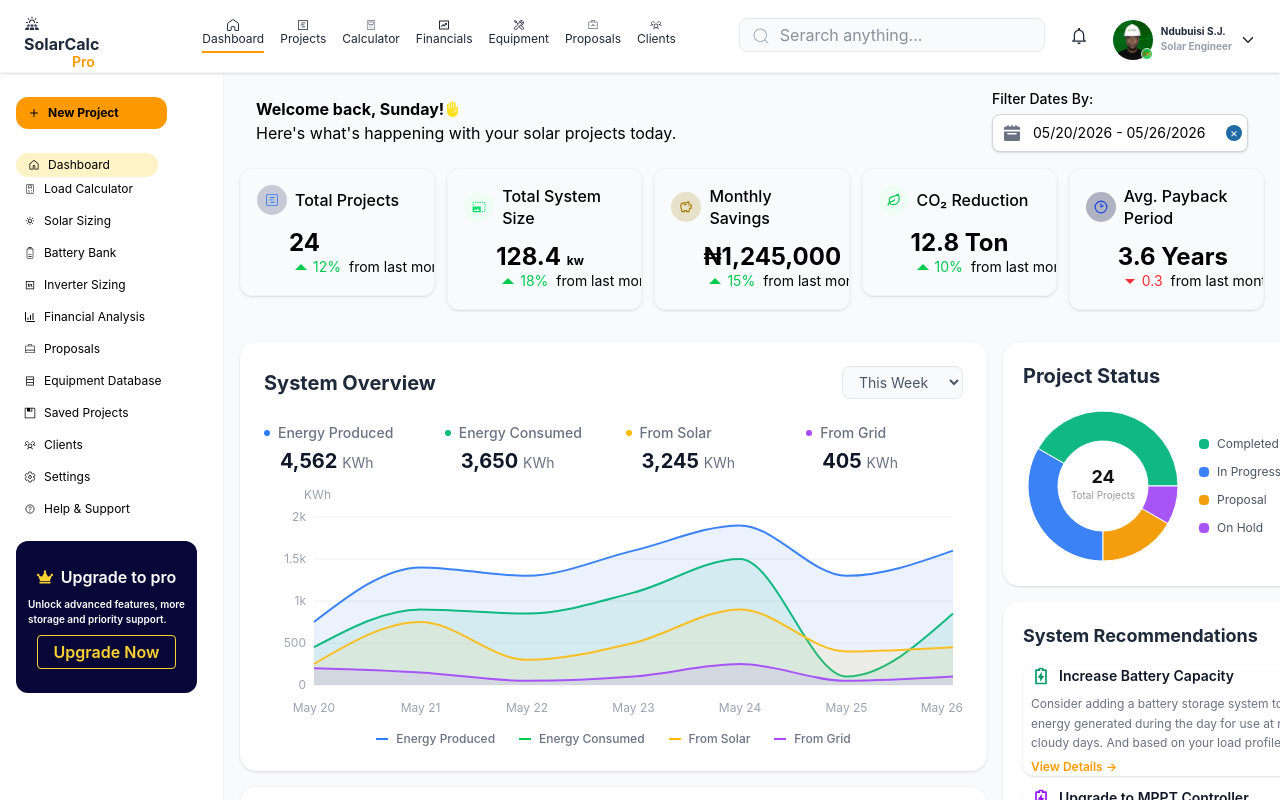
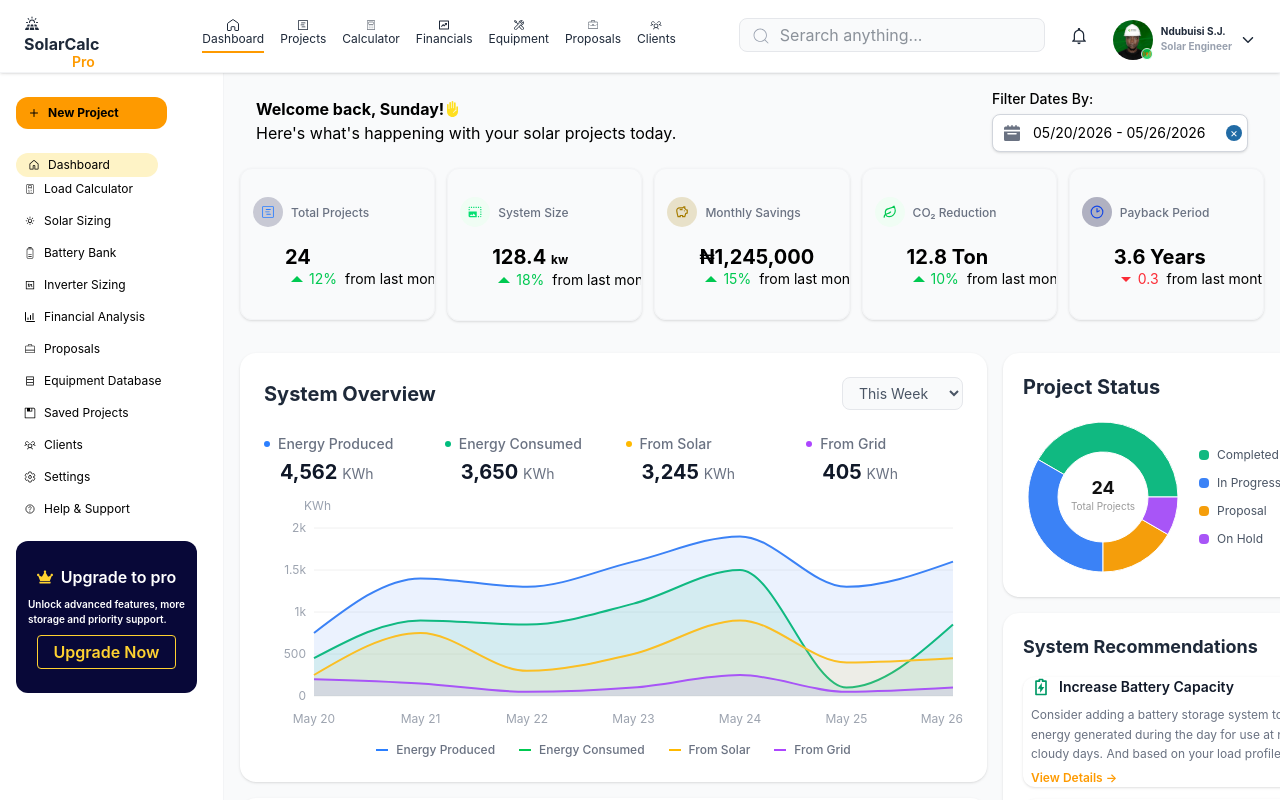
Before and after one commit to NSJeremiah01/solar-calculator, a React (Vite) app: page / in a window 1280 px wide. Shown: the top 800 px of the page. Built offline with nearby package versions, Linux system fonts and the light colour scheme.

Commit message:
I added a new lines of code

```diff
--- a/src/Components/Body.jsx
+++ b/src/Components/Body.jsx
@@ -26,7 +26,7 @@ function Body() {
     };
   return (
 <>
-  <div className="w-full px-4 pb-8">
+  <div className="w-full px-4 pb-8 overflow-x-hidden">
     <div className="flex items-center p-4 justify-between">
       <div className="">
       <div className="flex items-center">
@@ -49,22 +49,22 @@ function Body() {
     <div className="grid grid-cols-2 sm:grid-cols-3 lg:grid-cols-5 gap-3 mb-4 ">
       <div>
         <Card  className="w-full border border-gray-100 shadow-sm">
-          <CardHeader>
+          <CardHeader className="pb-1 pt-3 px-3">
             <div className="flex items-center gap-2 ">
               <span className="bg-[#080838]/20 rounded-full p-2 ">
               <GoProjectRoadmap className="text-blue-500  " />
               </span>
-            <CardTitle> Total Projects</CardTitle>
+            <CardTitle className="text-xs font-medium text-gray-500 leading-tight"> Total Projects</CardTitle>
             </div>
           </CardHeader>
 
 
-          <CardContent>
+          <CardContent className="px-3 pb-3">
 
 
            <div className="flex flex-col items-start pl-8 ">
 
-              <p className="text-2xl font-bold leading-none">24</p>
+              <p className="text-xl font-bold leading-none">24</p>
 
              <div className="flex items-center leading-none">
               <IoMdArrowDropup className="text-2xl text-green-500" />
@@ -80,22 +80,22 @@ function Body() {
 
         <div>
         <Card className="w-full border border-gray-100 shadow-sm">
-          <CardHeader>
+          <CardHeader className="pb-1 pt-3 px-3">
             <div className="flex items-center gap-2 ">
               <span className="bg-green-50 rounded-full p-2 ">
               <MdPhotoSizeSelectLarge className="text-green-400 " />
               </span>
-            <CardTitle> Total System Size</CardTitle>
+            <CardTitle className="text-xs font-medium text-gray-500 leading-tight">System Size</CardTitle>
             </div>
           </CardHeader>
 
 
-          <CardContent>
+          <CardContent className="px-3 pb-3">
 
 
            <div className="flex flex-col items-start pl-8 ">
 
-              <p className="text-2xl font-bold leading-none">128.4 <span className="text-xs ">kw</span></p>
+              <p className="text-xl font-bold leading-none">128.4 <span className="text-xs ">kw</span></p>
 
              <div className="flex items-center leading-none ">
               <IoMdArrowDropup className="text-2xl text-green-500" />
@@ -111,22 +111,22 @@ function Body() {
 
       <div>
         <Card  className="w-full border border-gray-100 shadow-sm">
-          <CardHeader>
+          <CardHeader className="pb-1 pt-3 px-3">
             <div className="flex items-center gap-2 ">
               <span className="bg-[#a67c00]/20 rounded-full p-2 ">
               <MdOutlineSavings className="text-[#a67c00]  " />
               </span>
-            <CardTitle> Monthly Savings</CardTitle>
+            <CardTitle className="text-xs font-medium text-gray-500 leading-tight"> Monthly Savings</CardTitle>
             </div>
           </CardHeader>
 
 
-          <CardContent>
+          <CardContent className="px-3 pb-3">
 
 
            <div className="flex flex-col items-start pl-8 ">
 
-              <p className="text-2xl font-bold leading-none ">₦1,245,000</p>
+              <p className="text-xl font-bold leading-none ">₦1,245,000</p>
 
              <div className="flex items-center leading-none ">
               <IoMdArrowDropup className="text-2xl text-green-500" />
@@ -142,22 +142,22 @@ function Body() {
 
       <div>
         <Card  className="w-full border border-gray-100 shadow-sm">
-          <CardHeader>
+          <CardHeader className="pb-1 pt-3 px-3">
             <div className="flex items-center gap-2 ">
               <span className="bg-green-50 rounded-full p-2 ">
               <LuLeaf className="text-green-500 " />
               </span>
-            <CardTitle> CO₂ Reduction</CardTitle>
+            <CardTitle className="text-xs font-medium text-gray-500 leading-tight"> CO₂ Reduction</CardTitle>
             </div>
           </CardHeader>
 
 
-          <CardContent>
+          <CardContent className="px-3 pb-3">
 
 
            <div className="flex flex-col items-start pl-8 ">
 
-              <p className="text-2xl font-bold leading-none">12.8 Ton</p>
+              <p className="text-xl font-bold leading-none">12.8 Ton</p>
 
              <div className="flex items-center leading-none">
               <IoMdArrowDropup className="text-2xl text-green-500" />
@@ -173,22 +173,22 @@ function Body() {
 
       <div>
         <Card  className="w-full border border-gray-100 shadow-sm">
-          <CardHeader>
+          <CardHeader className="pb-1 pt-3 px-3">
             <div className="flex items-center gap-2 ">
               <span className="bg-[#080838]/30 rounded-full p-2 ">
               <LuClock2 className="text-blue-700  " />
               </span>
-            <CardTitle> Avg. Payback Period</CardTitle>
+            <CardTitle className="text-xs font-medium text-gray-500 leading-tight">Payback Period</CardTitle>
             </div>
           </CardHeader>
 
 
-          <CardContent>
+          <CardContent className="px-3 pb-3">
 
 
            <div className="flex flex-col items-start pl-8 ">
 
-              <p className="text-2xl font-bold leading-none">3.6 Years</p>
+              <p className="text-xl font-bold leading-none">3.6 Years</p>
 
              <div className="flex items-center leading-none ">
               <MdArrowDropDown className="text-2xl text-red-500" />
```
